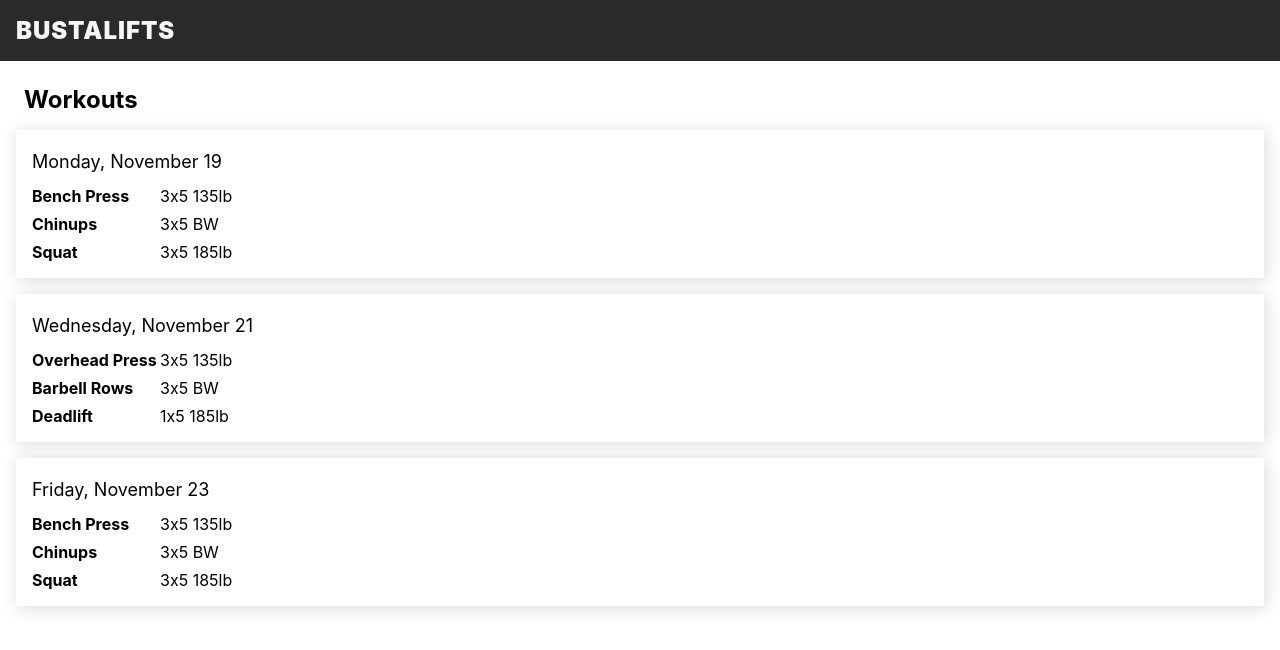
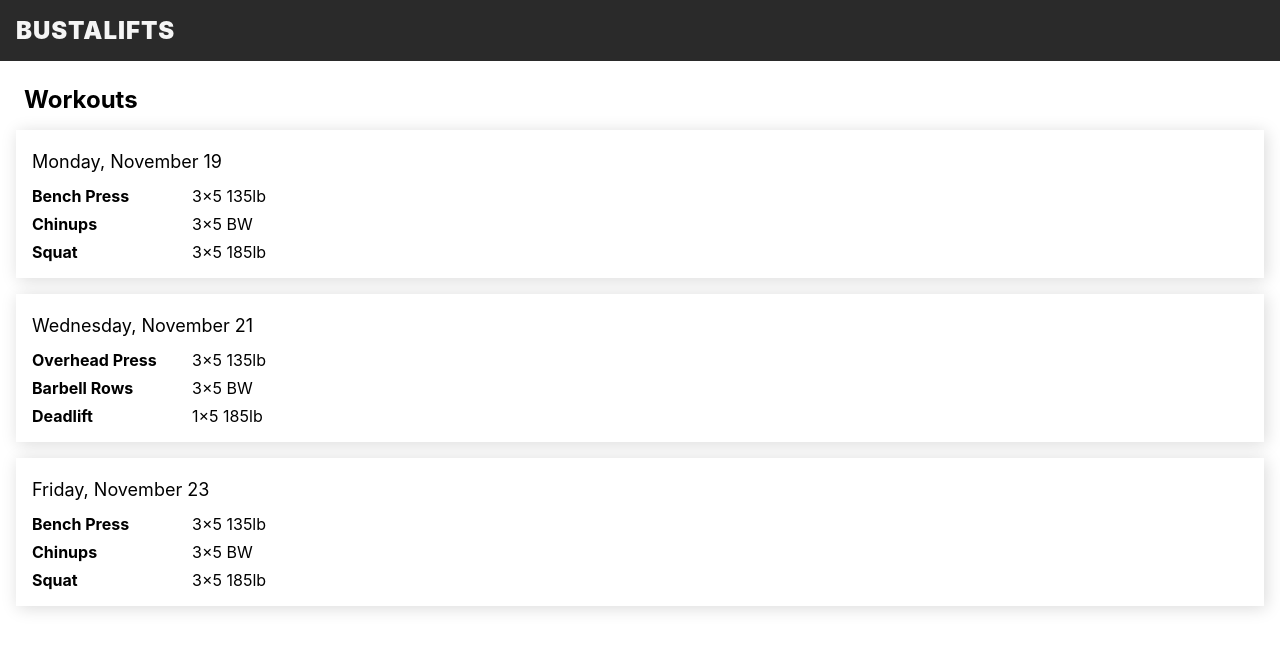
Before and after one commit to HilariousAtlantic/bustalifts, a React (Create React App) app: page /workouts in a window 1280 px wide. Shown: the top 650 px of the page. Built offline with nearby package versions, Linux system fonts and the light colour scheme.

Commit message:
minor fixes

```diff
--- a/src/App.js
+++ b/src/components/App.jsx
@@ -1,6 +1,6 @@
 import React from "react";
 import { BrowserRouter, Switch, Route, Redirect } from "react-router-dom";
-import { StateProvider } from "./state";
+import { StateProvider } from "../state";
 import Navbar from "./Navbar";
 import WorkoutList from "./WorkoutList";
 import Workout from "./Workout";
--- a/src/Exercise.jsx
+++ b/src/components/Exercise.jsx
@@ -8,7 +8,7 @@ export default function Exercise({ name, sets, reps, weight }) {
       <Style.Info>
         <Style.Name>{name}</Style.Name>
         <Style.Stats>
-          {sets}x{reps} {weight ? `${weight}lb` : "BW"}
+          {sets}&#215;{reps} {weight ? `${weight}lb` : "BW"}
         </Style.Stats>
       </Style.Info>
       <Style.Sets>
--- a/src/Workout.js
+++ b/src/components/Workout.jsx
@@ -2,7 +2,7 @@ import React from "react";
 import styled from "styled-components";
 import Exercise from "./Exercise";
 
-import { useGlobalState } from "./state";
+import { useGlobalState } from "../state";
 
 export default function StatefulWorkout({ id, date, exercises, match }) {
   const { state } = useGlobalState();
--- a/src/WorkoutList.jsx
+++ b/src/components/WorkoutList.jsx
@@ -1,7 +1,7 @@
 import React from "react";
 import styled from "styled-components";
 import { NavLink } from "react-router-dom";
-import { useGlobalState } from "./state";
+import { useGlobalState } from "../state";
 
 export default function StatefulWorkoutList({ match }) {
   const { state } = useGlobalState();
@@ -31,7 +31,7 @@ function Workout({ date, exercises, id, url }) {
       {exercises.map(exercise => (
         <Style.Exercise key={exercise.id}>
           <Style.ExerciseName>{exercise.name}</Style.ExerciseName>
-          {exercise.sets}x{exercise.reps}{" "}
+          {exercise.sets}&#215;{exercise.reps}{" "}
           {exercise.weight ? `${exercise.weight}lb` : "BW"}
         </Style.Exercise>
       ))}
@@ -72,7 +72,7 @@ const Style = {
     margin-top: 8px;
   `,
   ExerciseName: styled.span`
-    width: 128px;
+    width: 160px;
     font-weight: bold;
   `
 };
```
Also changed, not shown: src/index.js (+6 -6 lines), src/components/Navbar.jsx (renamed from src/Navbar.jsx), src/logo.svg (deleted), 1 other file (tests, documents, lock files or other folders).
